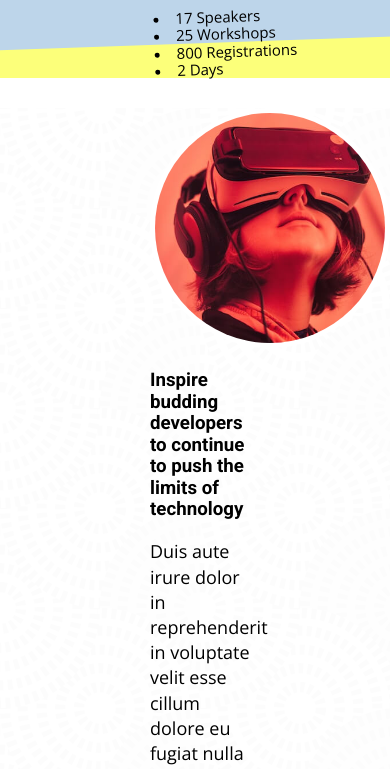
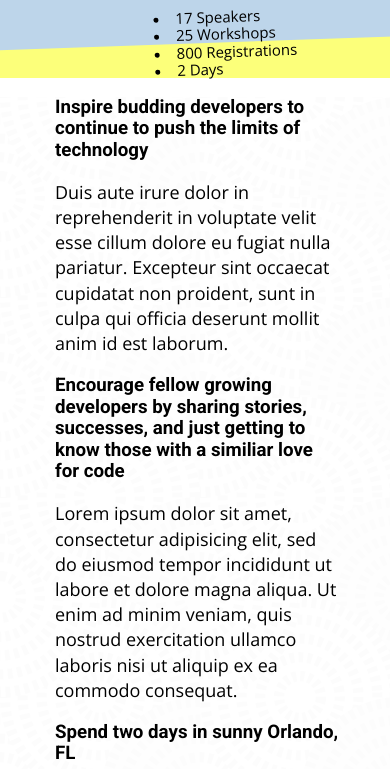
Before and after one commit to UnwireMe/advanced-tech-conference, a plain HTML site: page index.html in a window 390 px wide. Shown: the part 653-1422 px from the top of the page. Drawn offline with nearby package versions, Linux system fonts and the light colour scheme.

Commit message:
Benefits section responsive (700px)

```diff
--- a/css/style.css
+++ b/css/style.css
@@ -140,7 +140,7 @@ section.hero-banner::before {
 .benefits-section-image img {
   max-width: 230px;
   margin: 0 auto;
-  border-radius:50%;
+  border-radius: 50%;
   border: 5px #fff solid;
 }
 
@@ -309,7 +309,6 @@ input::placeholder {
 }
 
 /* FORM */
-
 .form-box {
   display: inline-block;
   border: 1px #e9e9e9 solid;
@@ -374,3 +373,26 @@ input::placeholder {
   margin: auto;
   padding-top: 25px;
 }
+
+/* Media Queries */
+@media only screen and (max-width: 700px) {
+  .benefits-section .wrap {
+    padding: 0;
+  }
+
+  .benefits-section-image {
+    display: none;
+  }
+
+  .benefits-section-text {
+    display: block;
+    max-width: 100%;
+    margin-left: 5px;
+    vertical-align: top;
+  }
+
+  .benefits-section-block {
+    margin: 0;
+    padding: 0;
+  }
+}
```
Also changed, not shown: index.html (+1 -1 lines).
